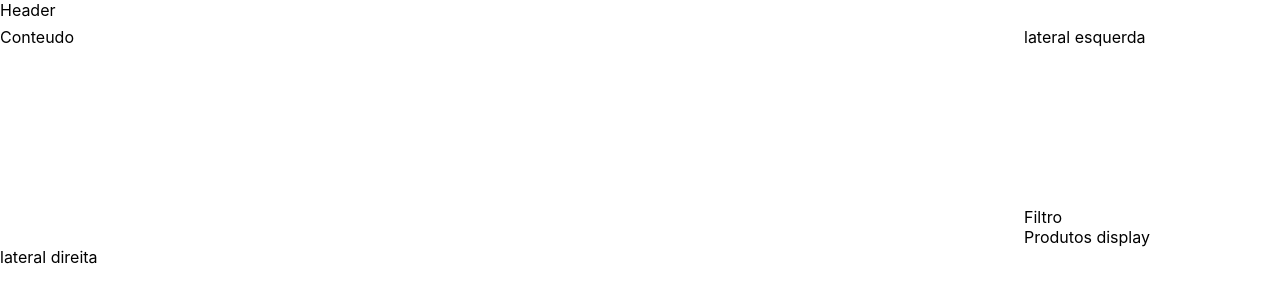
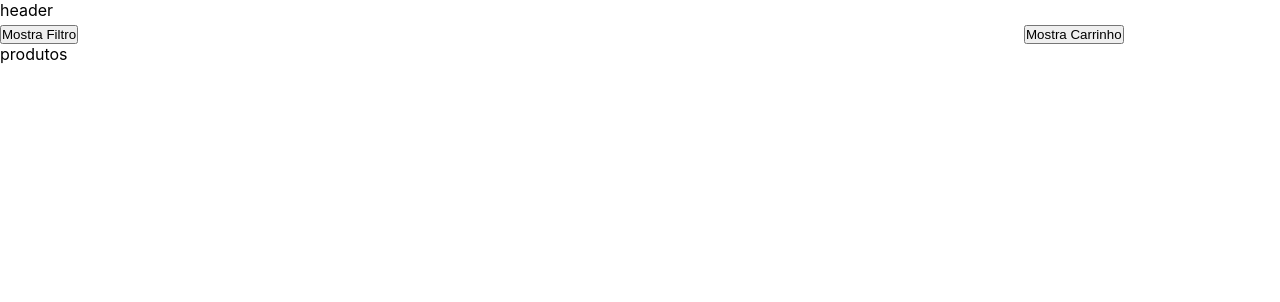
Before and after one commit to future4code/sagan-futureECommerce6, a React (Create React App) app in the folder futureecommerce/: page / in a window 1280 px wide. Shown: the top 302 px of the page. Built offline with nearby package versions, Linux system fonts and the light colour scheme.

Commit message:
conteudo inicial e função de mostrar e esconder carrinho e filtro

```diff
--- a/futureecommerce/src/App.js
+++ b/futureecommerce/src/App.js
@@ -3,12 +3,10 @@ import styled from 'styled-components'
 
 
 const DivPai = styled.div`
-
 display: grid;
 grid-template-rows: 1fr 9fr;
 width: 100%;
 height: 100%;
-
 `
 const Header = styled.div`
 width: 100%;
@@ -16,15 +14,13 @@ height: 100%;
 `
 const Conteudo =styled.div`
 display: grid;
-grid-template-columns: 8fr 2fr;
+grid-template-columns: 8fr 2fr ;
 width: 100%;
 height: 100%;
-
 `
 const LateralEsquerda = styled.section`
 display:grid;
-grid-template-rows: 9fr 1fr;
-grid-template-columns: 1fr;
+grid-template-rows: 1fr 9fr;
 width: 100%;
 height: 100%;
 `
@@ -44,24 +40,69 @@ height: 100%;
 class App extends Component  {
   constructor(props){
     super(props)
-    this.state={
-        mensagem: ''
+      this.state={
+          mostraFiltro: false,
+          mostraProdutos: true,
+          mostraCarrinho: false,
+          mostraHeader: true,
+          arrayDeProdutos:[
+            {id: 1,
+            nome: "nave",
+            valorProduto: 100.50,
+            imgUrl:'https://picsum.photos/200/200',
+            },
+            {id: 2,
+              nome: "nave doida",
+              valorProduto: 1212.50,
+              imgUrl:'https://picsum.photos/200/201',
+              }
+          ]
     }
+  }
 
+  botaoMostraFiltro = () => {
+    this.setState({
+      mostraFiltro: !this.state.mostraFiltro
+    })
+  }
 
+  botaoMostraCarrinho = () => {
+    this.setState({
+      mostraCarrinho: !this.state.mostraCarrinho
+    })
   }
+
   render(){
+    const headerContent = (
+      <p>header</p>
+    )
+    const filtroContent = (
+      <p>filtro</p>
+    )
+    const produtosContent = (
+      <p>produtos</p>
+    )
+    const carrinhoContent = (
+      <p>carrinho</p>
+    )
+
     return (
 
       <DivPai>
-         <Header>Header</Header>
-         <Conteudo>Conteudo
-           <LateralEsquerda>lateral esquerda
-             <Filtro>Filtro</Filtro>
-             <ProdutosDisplay>Produtos display</ProdutosDisplay>
-           </LateralEsquerda>
-           <LateralDireita>lateral direita</LateralDireita>
-         </Conteudo>
+         <Header>{this.state.mostraHeader ? headerContent : ''}</Header>
+          <Conteudo>
+           <LateralEsquerda>
+             <Filtro>
+               <button onClick={this.botaoMostraFiltro}>Mostra Filtro</button>
+               {this.state.mostraFiltro ? filtroContent : ''}
+               </Filtro>
+             <ProdutosDisplay>{this.state.mostraProdutos ? produtosContent : ''}</ProdutosDisplay>
+            </LateralEsquerda>
+            <LateralDireita>
+             <button onClick={this.botaoMostraCarrinho}> Mostra Carrinho</button>
+             {this.state.mostraCarrinho ? carrinhoContent : ''}
+            </LateralDireita>
+          </Conteudo>
       </DivPai>
     )
   }
```
Also changed, not shown: futureecommerce/src/Components/Produtos.js (added, +19 -0 lines).
